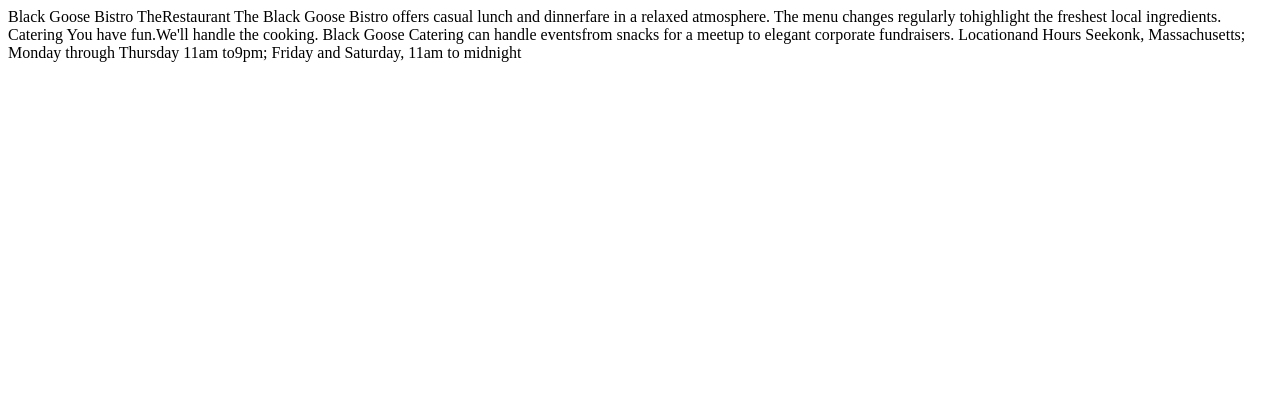
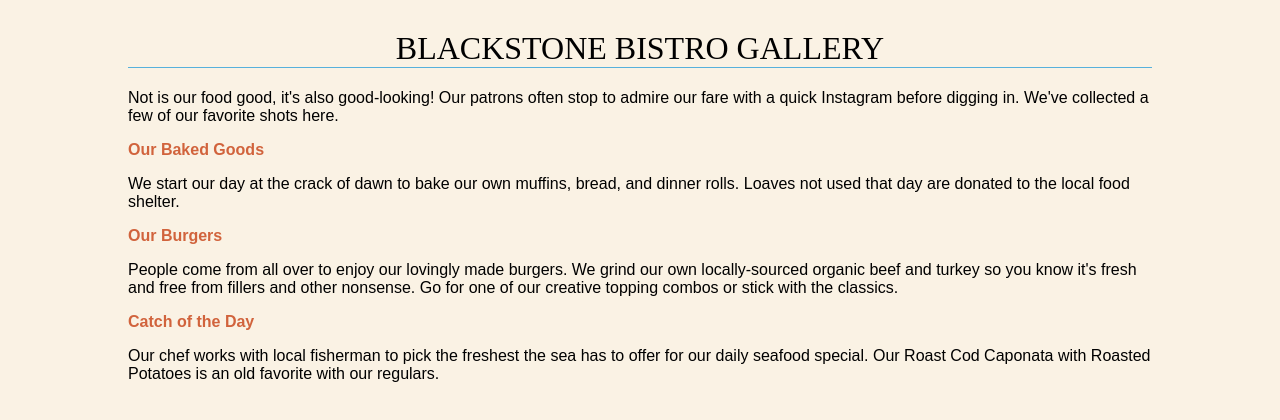
Before and after one commit to i-zanis/LearningWebDevBook, a plain HTML site: page Site1/index.html in a window 1280 px wide. Drawn offline with Linux system fonts and the light colour scheme.

Commit message:
Update index.html

```diff
--- a/Site1/index.html
+++ b/Site1/index.html
@@ -1,14 +1,52 @@
-<!DOCTYPE html>
+<!doctype html>
+<html>
+<head>
+<meta charset="UTF-8">
+<title>Blackstone Bistro Gallery</title>
+<meta name="viewport" content="width=device-width, initial-scale=1">
+<style>
+body {
+  background-color: #faf2e4;
+  margin: 0 10%;
+  font-family: sans-serif;
+  }
 
-<html>
+h1 {
+  text-align: center;
+  font-family: serif;
+  font-weight: normal;
+  text-transform: uppercase;
+  border-bottom: 1px solid #57b1dc;
+  margin-top: 30px;
+}
 
-<head>
-	<meta charset- "utf-8"> <title>"Black Goose Bistro"</title>
+h2 {
+  color: #d1633c;
+  font-size: 1em;
+}
+img {
+	max-width: 100%;
+}
+</style>
 
-	<body>Black Goose Bistro TheRestaurant The Black Goose Bistro offers casual lunch and dinnerfare in a relaxed atmosphere.
-		The menu changes regularly tohighlight the freshest local ingredients. Catering You have fun.We'll handle the cooking.
-		Black Goose Catering can handle eventsfrom snacks for a meetup to elegant corporate fundraisers. Locationand Hours Seekonk,
-		Massachusetts; Monday through Thursday 11am to9pm; Friday and Saturday, 11am to midnight </body>
 </head>
 
+<body>
+
+
+<h1>Blackstone Bistro Gallery</h1>
+<p>Not is our food good, it's also good-looking! Our patrons often stop to admire our fare with a quick Instagram before digging in. We've collected a few of our favorite shots here.</p>
+
+<h2>Our Baked Goods</h2>
+<p>We start our day at the crack of dawn to bake our own muffins, bread, and dinner rolls. Loaves not used that day are donated to the local food shelter. </p>
+
+<h2>Our Burgers</h2>
+<p>People come from all over to enjoy our lovingly made burgers. We grind our own locally-sourced organic beef and turkey so you know it's fresh and free from fillers and other nonsense. Go for one of our creative topping combos or stick with the classics. </p>
+
+<h2>Catch of the Day</h2>
+<p>Our chef works with local fisherman to pick the freshest the sea has to offer for our daily seafood special. Our Roast Cod Caponata with Roasted Potatoes is an old favorite with our regulars.</p>
+
+
+
+</body>
 </html>
```
